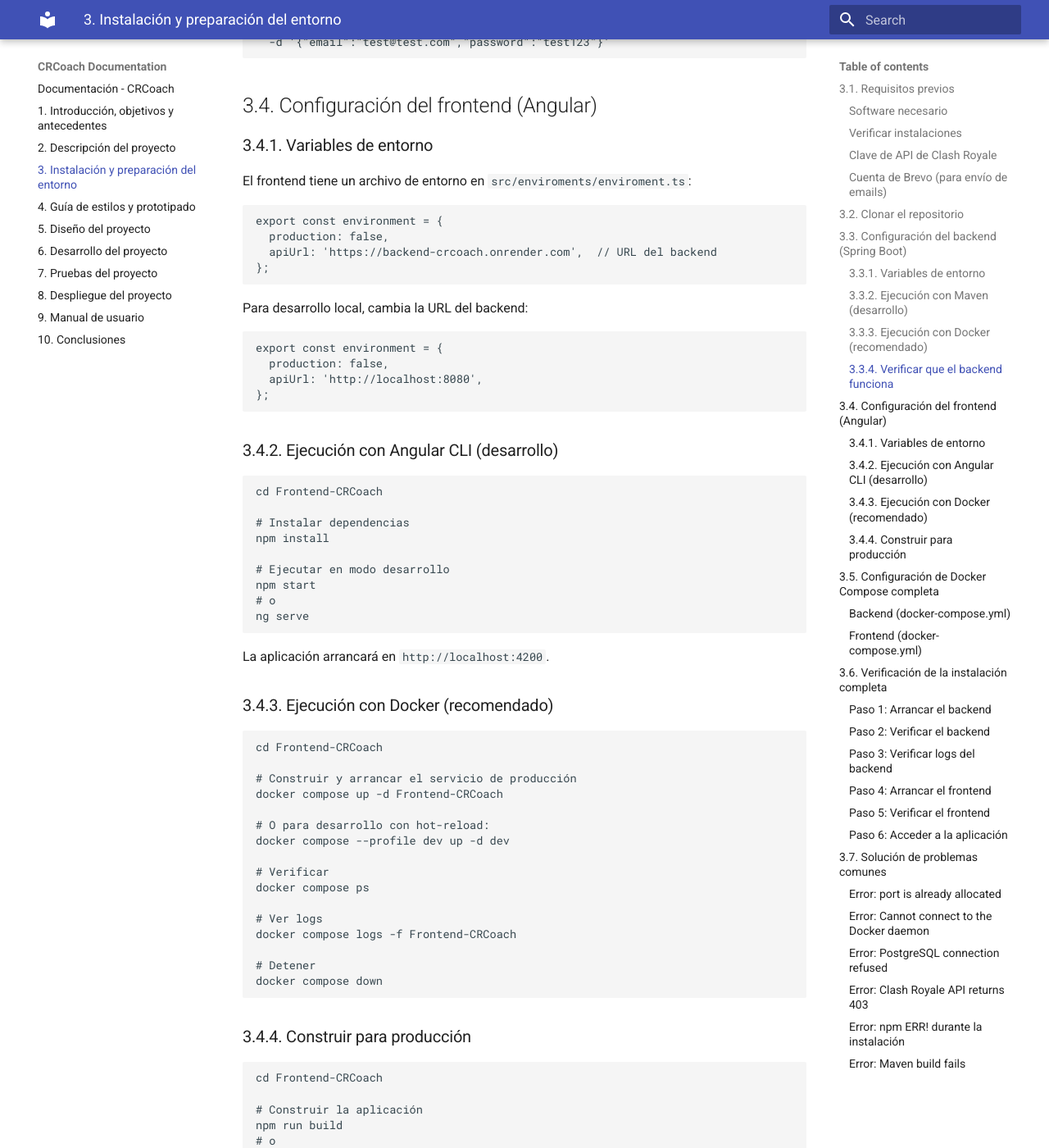
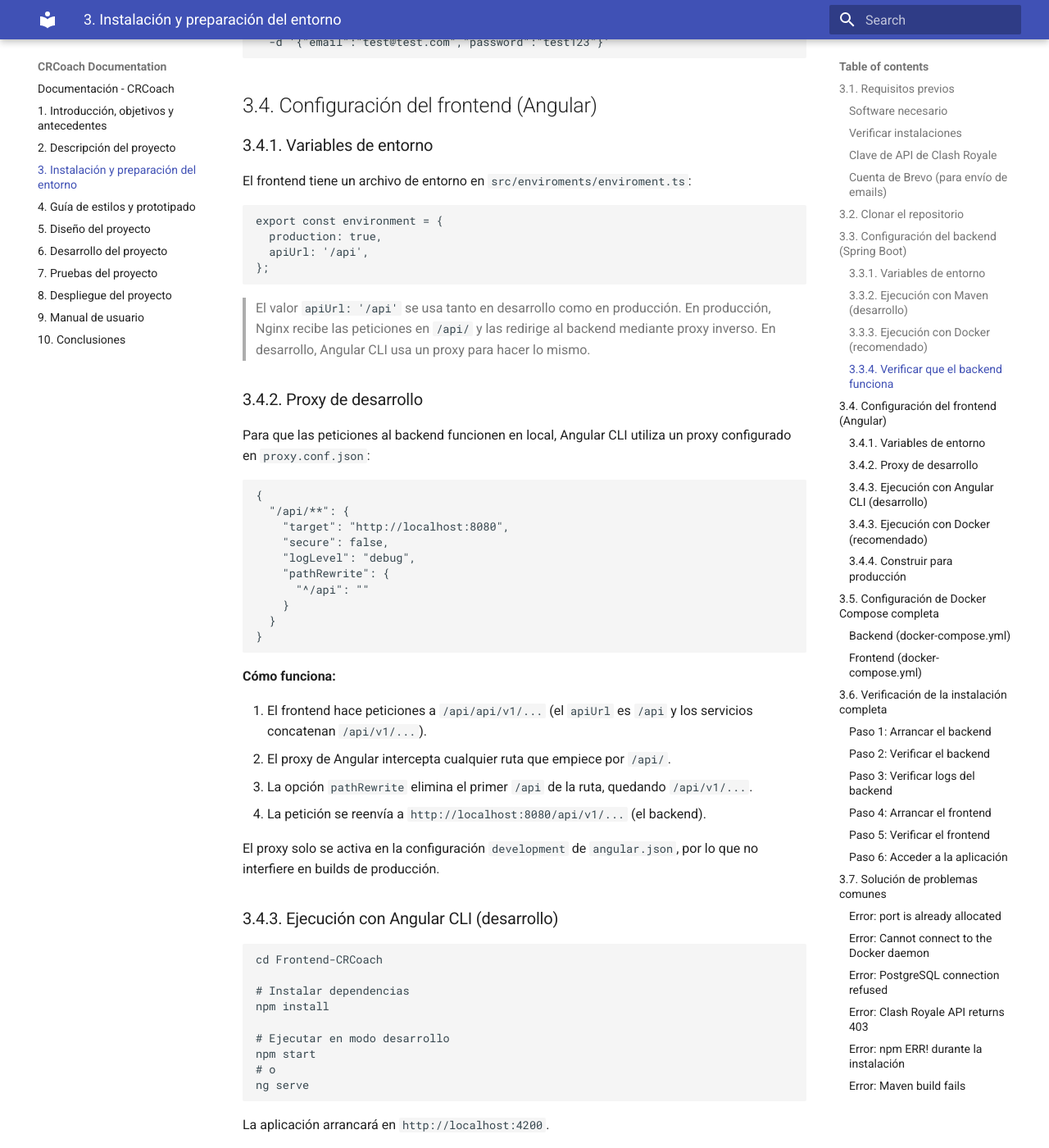
Before and after one commit to ricitos2001/Frontend-CRCoach, an MkDocs documentation site: the page built from docs/03-instalacion.md, in a window 1280 px wide and 1400 px high, scrolled down 3690 px. Shown: the whole window at 82% size. Built offline with MkDocs 1.6.1 and Material for MkDocs 9.7.7, drawn with Linux system fonts in a browser that asks for light colours; some of the changed text lies outside the part shown.

Commit message:
docs: update installation and deployment documentation for development proxy configuration

````diff
--- a/docs/03-instalacion.md
+++ b/docs/03-instalacion.md
@@ -174,21 +174,40 @@ El frontend tiene un archivo de entorno en `src/enviroments/enviroment.ts`:
 
 ```typescript
 export const environment = {
-  production: false,
-  apiUrl: 'https://backend-crcoach.onrender.com',  // URL del backend
+  production: true,
+  apiUrl: '/api',
 };
 ```
 
-Para desarrollo local, cambia la URL del backend:
+> El valor `apiUrl: '/api'` se usa tanto en desarrollo como en producción. En producción, Nginx recibe las peticiones en `/api/` y las redirige al backend mediante proxy inverso. En desarrollo, Angular CLI usa un proxy para hacer lo mismo.
 
-```typescript
-export const environment = {
-  production: false,
-  apiUrl: 'http://localhost:8080',
-};
+### 3.4.2. Proxy de desarrollo
+
+Para que las peticiones al backend funcionen en local, Angular CLI utiliza un proxy configurado en `proxy.conf.json`:
+
+```json
+{
+  "/api/**": {
+    "target": "http://localhost:8080",
+    "secure": false,
+    "logLevel": "debug",
+    "pathRewrite": {
+      "^/api": ""
+    }
+  }
+}
 ```
 
-### 3.4.2. Ejecución con Angular CLI (desarrollo)
+**Cómo funciona:**
+
+1. El frontend hace peticiones a `/api/api/v1/...` (el `apiUrl` es `/api` y los servicios concatenan `/api/v1/...`).
+2. El proxy de Angular intercepta cualquier ruta que empiece por `/api/`.
+3. La opción `pathRewrite` elimina el primer `/api` de la ruta, quedando `/api/v1/...`.
+4. La petición se reenvía a `http://localhost:8080/api/v1/...` (el backend).
+
+El proxy solo se activa en la configuración `development` de `angular.json`, por lo que no interfiere en builds de producción.
+
+### 3.4.3. Ejecución con Angular CLI (desarrollo)
 
 ```bash
 cd Frontend-CRCoach
@@ -203,6 +222,8 @@ ng serve
 ```
 
 La aplicación arrancará en `http://localhost:4200`.
+
+> Asegúrate de tener el backend corriendo en `http://localhost:8080` antes de iniciar el frontend.
 
 ### 3.4.3. Ejecución con Docker (recomendado)
 
````
Also changed, not shown: docs/08-despliegue.md (+15 -1 lines).
